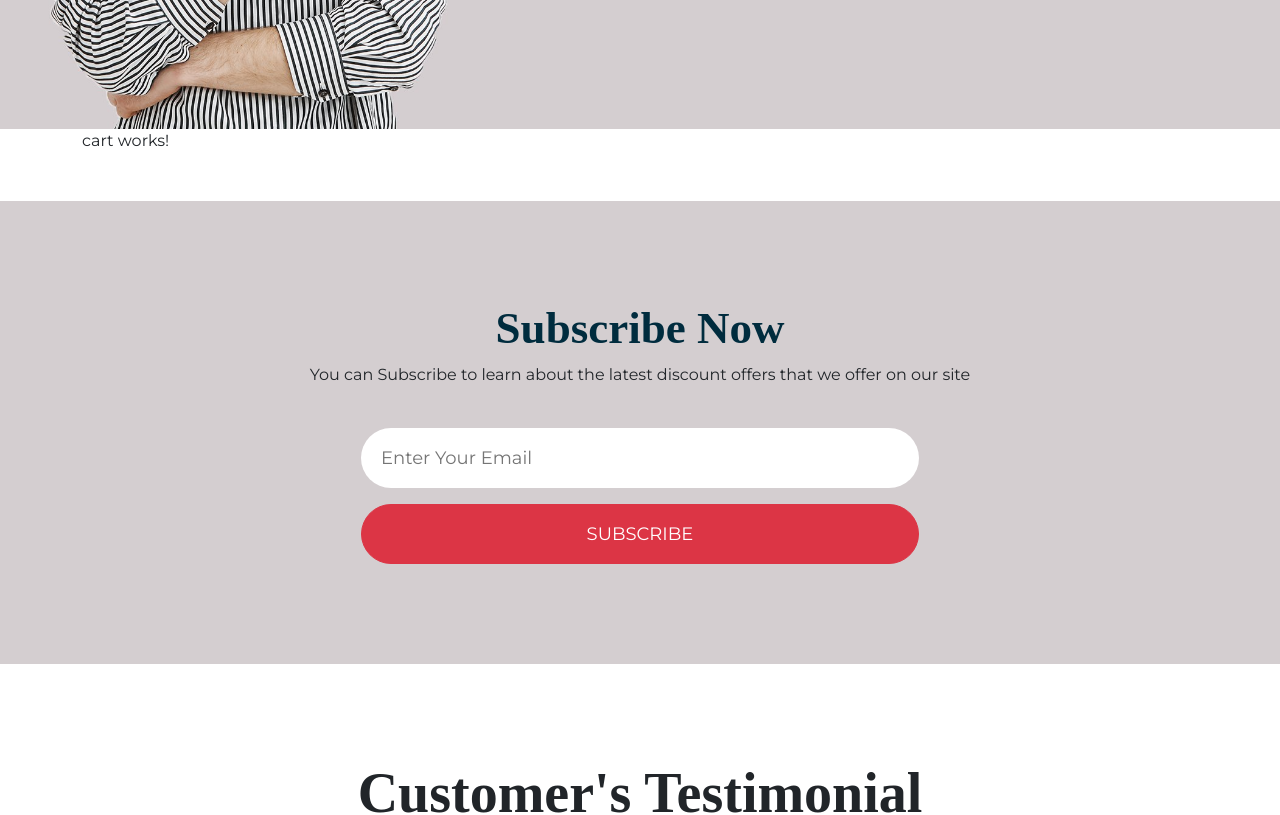
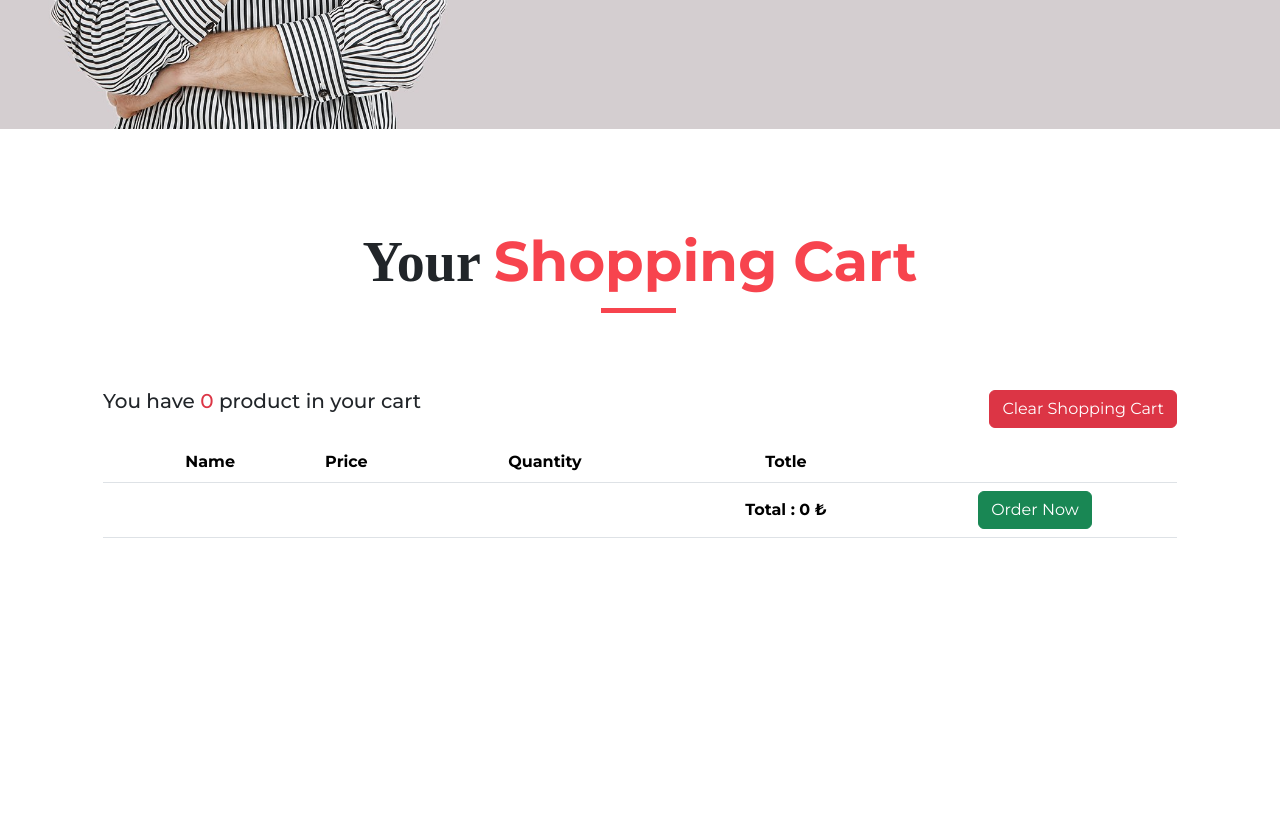
Before and after one commit to Omar95-A/E-Commerce-Web-App, an Angular app: page /cart in a window 1280 px wide. Shown: the part 1860-2675 px from the top of the page. Built offline with nearby package versions, Linux system fonts and the light colour scheme.

Commit message:
update project

```diff
--- a/src/app/app.module.ts
+++ b/src/app/app.module.ts
@@ -6,6 +6,7 @@ import { AppComponent } from './app.component';
 import { SharedModule } from './shared/shared.module';
 import { FormsModule, ReactiveFormsModule } from '@angular/forms';
 import { ProductsModule } from './products/products.module';
+import { CartsModule } from './carts/carts.module';
 
 @NgModule({
   declarations: [
@@ -18,6 +19,8 @@ import { ProductsModule } from './products/products.module';
     ProductsModule,
     FormsModule,
     ReactiveFormsModule,
+    CartsModule
+
   ],
   providers: [],
   bootstrap: [AppComponent]
--- a/src/app/carts/carts.module.ts
+++ b/src/app/carts/carts.module.ts
@@ -1,6 +1,7 @@
 import { NgModule } from '@angular/core';
 import { CommonModule } from '@angular/common';
 import { CartComponent } from './components/cart/cart.component';
+import { FormsModule } from '@angular/forms';
 
 
 
@@ -9,7 +10,8 @@ import { CartComponent } from './components/cart/cart.component';
     CartComponent
   ],
   imports: [
-    CommonModule
+    CommonModule,
+    FormsModule
   ]
 })
 export class CartsModule { }
--- a/src/app/carts/components/cart/cart.component.css
+++ b/src/app/carts/components/cart/cart.component.css
@@ -0,0 +1,123 @@
+
+@media (max-width: 767px) {
+  .heading_container h1 {
+    font-size: 27px;
+  }
+
+  .cartBox .tab {
+    overflow-x: scroll;
+  }
+}
+
+.cartBox {
+  border: 1px solid transparent;
+  border-radius: 5px;
+  padding: 0 20px;
+  margin: 50px 0;
+}
+
+.cartBox .table .quantity {
+  display: flex;
+  justify-content: space-between;
+}
+
+.cartBox .table .quantity input {
+  margin: 0 20px;
+}
+
+
+
+.cartBox .table th {
+  text-align: center;
+}
+
+.cartBox .table tbody {
+  border-top: 1px solid #c61d21;
+  border-bottom: 1px solid #c61d21;
+}
+
+.cartBox .table tbody tr td {
+  border-bottom: 0;
+  text-align: center;
+  vertical-align: middle;
+}
+
+.cartBox .table tbody tr td img {
+  width: 80px;
+  height: 80px;
+  border-radius: 50%;
+}
+
+.cartBox .table tbody input {
+  text-align: center;
+}
+
+.cartBox .headCart {
+  display: flex;
+  justify-content: space-between;
+  align-items: center;
+  margin-top: 50px;
+  margin-bottom: 10px;
+}
+
+.cartBox .headCart .lead {
+  font-weight: 500;
+}
+
+.cartBox .headCart span {
+  font-size: 20px;
+  cursor: pointer;
+  transition: all 0.3s ease-in-out;
+}
+
+
+.message-text {
+  min-height: 167px;
+}
+
+.success-m {
+  animation-name: ss;
+  animation-duration: 3s;
+  animation-delay: 2s;
+  animation-fill-mode: forwards;
+}
+
+.failed-m {
+  animation-name: ss;
+  animation-duration: 4s;
+  animation-delay: 2s;
+  animation-fill-mode: forwards;
+}
+
+.cartBox .tab::-webkit-scrollbar {
+  width: 13px;
+  height: 13px;
+}
+
+.cartBox .tab::-webkit-scrollbar-track {
+  width: 13px;
+  height: 430px;
+  flex-shrink: 0;
+  background-color: #FFF;
+  border-radius: 50px;
+  border: 1px solid #EEE;
+  margin: 15px;
+}
+
+.cartBox .tab::-webkit-scrollbar-thumb {
+  background-color: #C1C1C1;
+  border: 3px solid #FFF;
+  border-radius: 50px;
+}
+
+@keyframes ss {
+  0% {
+    opacity: 1;
+  }
+
+  100% {
+    opacity: 0;
+    display: none;
+  }
+
+}
--- a/src/app/carts/components/cart/cart.component.html
+++ b/src/app/carts/components/cart/cart.component.html
@@ -1 +1,58 @@
-<p>cart works!</p>
+
+<div class="cartBox" id="cartBox">
+  <div class="heading_container d-flex justify-content-center align-items-center pt-5 fs-1 fw-bold">
+    <h1>Your <span class="red-color">Shopping Cart</span></h1>
+  </div>
+  <div class="headCart">
+    <p class="lead">You have <label class="text-danger ">{{cartProducts.length}}</label> product in your cart</p>
+    <button class="btn btn-danger " (click)="clearCart()">Clear Shopping Cart</button>
+  </div>
+  <div class="tab">
+    <table class="table table-striped">
+      <thead>
+        <tr>
+          <th></th>
+          <th>Name</th>
+          <th>Price</th>
+          <th style="width: 25%;">Quantity</th>
+          <th>Totle</th>
+          <th></th>
+        </tr>
+      </thead>
+      <tbody>
+        <tr *ngFor="let item of cartProducts; let index = index">
+          <td><img src="{{item.item.image}}" alt=""></td>
+          <td>{{item.item.title}}</td>
+          <td>{{item.item.price}} ₺</td>
+          <td>
+            <div class="quantity">
+              <button class="btn btn-dark" (click)="addAmount(index)">&plus;</button>
+              <input class="form-control" type="number" (change)="detectChange()" [(ngModel)]="item.quantity" min="1"
+                max="5">
+              <button class="btn btn-dark" (click)="minsAmount(index)">&minus;</button>
+            </div>
+          </td>
+          <td>{{item.item.price * item.quantity}} ₺</td>
+          <td>
+            <button class="btn btn-danger" (click)="deleteProduct(index)">Delete</button>
+          </td>
+        </tr>
+      </tbody>
+      <tfoot>
+        <tr>
+          <th></th>
+          <th></th>
+          <th></th>
+          <th></th>
+          <th>Total : {{total}} ₺</th>
+          <th><button class="btn btn-success" (click)="addCart()"  (click)="clearCart()">Order Now</button></th>
+        </tr>
+      </tfoot>
+    </table>
+  </div>
+</div>
+<div class="message-text">
+  <div class="success-m alert alert-success" role="alert" *ngIf="success"><strong>Great,</strong> Your Order is
+    Successfully Send</div>
+  <div class="failed-m alert alert-danger" role="alert" *ngIf="failed"><strong>Sorry,</strong> Your Cart Is Empty!</div>
+</div>
--- a/src/app/carts/components/cart/cart.component.ts
+++ b/src/app/carts/components/cart/cart.component.ts
@@ -1,10 +1,95 @@
-import { Component } from '@angular/core';
+import { Component, OnInit, NgModule } from '@angular/core';
+import { CartsService } from '../../services/carts.service';
 
 @Component({
   selector: 'app-cart',
   templateUrl: './cart.component.html',
   styleUrls: ['./cart.component.css']
 })
-export class CartComponent {
+export class CartComponent implements OnInit {
+
+  constructor(private service:CartsService) { }
+  cartProducts:any[] = [];
+  total:number = 0;
+  success:boolean = false
+  failed:boolean = false
+
+  ngOnInit(): void {
+    this.getCartProducts()
+  }
+
+
+  getCartProducts() {
+    if("cart" in localStorage) {
+      this.cartProducts = JSON.parse(localStorage.getItem("cart")!)
+      this.getCartTotal()
+    }
+  }
+
+  getCartTotal() {
+    this.total = 0
+    for(let x in this.cartProducts) {
+      this.total += this.cartProducts[x].item.price * this.cartProducts[x].quantity;
+    }
+  }
+
+  addAmount(index:number) {
+    if(this.cartProducts[index].quantity <= 4) {
+      this.cartProducts[index].quantity++
+    } else {
+      this.cartProducts[index].quantity += 0
+    }
+    this.getCartTotal()
+    localStorage.setItem("cart" , JSON.stringify(this.cartProducts))
+  }
+
+  minsAmount(index:number) {
+    if(this.cartProducts[index].quantity > 1) {
+      this.cartProducts[index].quantity--
+    } else {
+      this.cartProducts[index].quantity -= 0
+    }
+    this.getCartTotal()
+    localStorage.setItem("cart" , JSON.stringify(this.cartProducts))
+  }
+
+  detectChange() {
+    this.getCartTotal()
+    localStorage.setItem("cart" , JSON.stringify(this.cartProducts))
+  }
+
+  deleteProduct(index:number) {
+    this.cartProducts.splice(index , 1)
+    this.getCartTotal()
+    localStorage.setItem("cart" , JSON.stringify(this.cartProducts))
+  }
+
+  clearCart() {
+    this.cartProducts = []
+    this.getCartTotal()
+    localStorage.setItem("cart" , JSON.stringify(this.cartProducts))
+  }
+
+  addCart() {
+    let products = this.cartProducts.map(item => {
+      return {productId:item.item.id , quantity:item.quantity}
+    })
+
+    let Model = {
+      userId:5,
+      date: new Date(),
+      products:products
+    }
+
+    this.service.createNewCart(Model).subscribe(res => {
+      // this.success = true
+      products.length >= 1 ? this.success = true : this.failed = true;
+
+    }, error => {
+      alert("Your Request Failed To Send: "+ error)
+    })
+
+    console.log(Model.products)
+  }
 
 }
--- a/src/app/carts/services/carts.service.ts
+++ b/src/app/carts/services/carts.service.ts
@@ -1,9 +1,21 @@
+import { HttpClient } from '@angular/common/http';
 import { Injectable } from '@angular/core';
+import { environment } from 'src/environments/environment.prod';
 
 @Injectable({
   providedIn: 'root'
 })
 export class CartsService {
 
-  constructor() { }
+  getAllCarts() {
+    throw new Error('Method not implemented.');
+  }
+
+  constructor(private http:HttpClient) { }
+
+  createNewCart(model:any) {
+    // Here is a problem with environment.baseApi
+    return this.http.post(environment.baseApi + 'carts' , model );
+    // return this.http.post('https://fakestoreapi.com/carts' , model );
+  }
 }
--- a/src/app/products/components/all-products/all-products.component.css
+++ b/src/app/products/components/all-products/all-products.component.css
@@ -30,6 +30,10 @@
 
 .Our-products .box img {
   transition: 0.3s;
+}
+
+.Our-products .container {
+  min-height: 1400px;
 }
 
 .Our-products .box:hover img {
--- a/src/app/products/components/product/product.component.html
+++ b/src/app/products/components/product/product.component.html
@@ -5,7 +5,7 @@
     <div class="body">
       <h4>{{data.title}}</h4>
       <p>{{data.description}}</p>
-      <div class="price"><span>{{data.price}} TL</span></div>
+      <div class="price"><span>{{data.price}} ₺</span></div>
     </div>
   </div>
 
@@ -14,9 +14,9 @@
       <button href="#" class="option1" (click)="add()">Add To Cart</button>
       <button href="#" class="option2" *ngIf="!addButton" (click)="addButton = true">Buy More</button>
       <div class="buy d-flex justify-content-around" *ngIf="addButton">
-        <button class="btn btn-danger" (click)="addButton = false">✖️</button>
+        <button class="btn btn-danger" (click)="addButton = false">&#10005;</button>
         <input id="number" type="number" class="form-control" [(ngModel)]="amount" min="1" max="5">
-        <button class="btn btn-info" (click)="add();addButton = false">✔️</button>
+        <button class="btn btn-success" (click)="add();addButton = false">&check;</button>
       </div>
     </div>
   </div>
--- a/src/app/shared/components/select/select.component.css
+++ b/src/app/shared/components/select/select.component.css
@@ -0,0 +1,8 @@
+
+select {
+  margin-top: 5px;
+}
+
+.form-control:focus {
+  box-shadow: 0 0 0 0.25rem #fa676f;
+}
--- a/src/app/shared/components/select/select.component.html
+++ b/src/app/shared/components/select/select.component.html
@@ -1,6 +1,6 @@
 
 <label for="sele">{{title}}</label>
 <select name="" id="sele" class="form-control" (change)="detectChangs($event)">
-  <option value="all" *ngIf="all" selected>All</option>
+  <option value="all" *ngIf="all" selected>All Products</option>
   <option value="{{option}}" [selected]="option == select" *ngFor="let option of data">{{option}}</option>
 </select>
--- a/src/index.html
+++ b/src/index.html
@@ -44,8 +44,8 @@
             <div class=" ">
               <h5 class="fw-bold mt-3">Freddy Bean</h5>
               <h5 class="mt-3 text-body-tertiary">Customer</h5>
-              <p class="mt-3 w-75">All the products of this site are unique. I have dealt with them more than once, and
-                everything was more than wonderful.</p>
+              <p class="mt-3 w-75">Famms website is user-friendly, and the product descriptions are accurate. I've never been disappointed with my
+              purchases.</p>
             </div>
           </div>
           <div class="carousel-item text-center">
@@ -53,7 +53,7 @@
             <div class="">
               <h5 class="fw-bold mt-3">Emilia Hardin</h5>
               <h5 class="mt-3 text-body-tertiary">Customer</h5>
-              <p class="mt-3 w-75">I was pleased to deal with this website.</p>
+              <p class="mt-3 w-75">I'm beyond thrilled with my recent clothing purchase from Famms. I'm definitely coming back for more!</p>
             </div>
           </div>
         </div>
```
